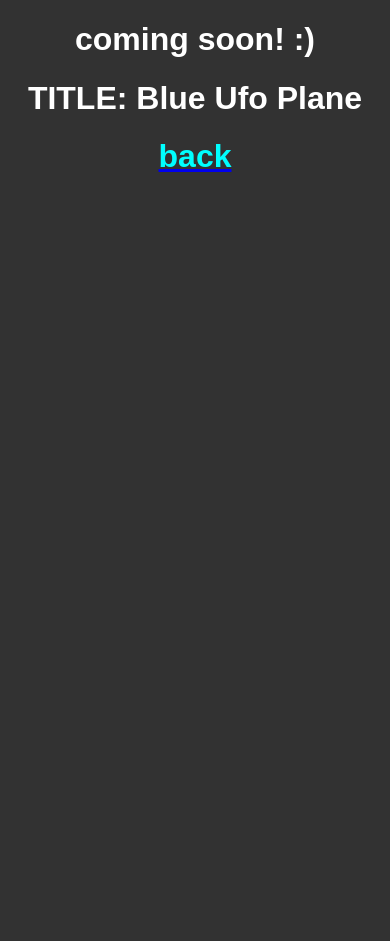
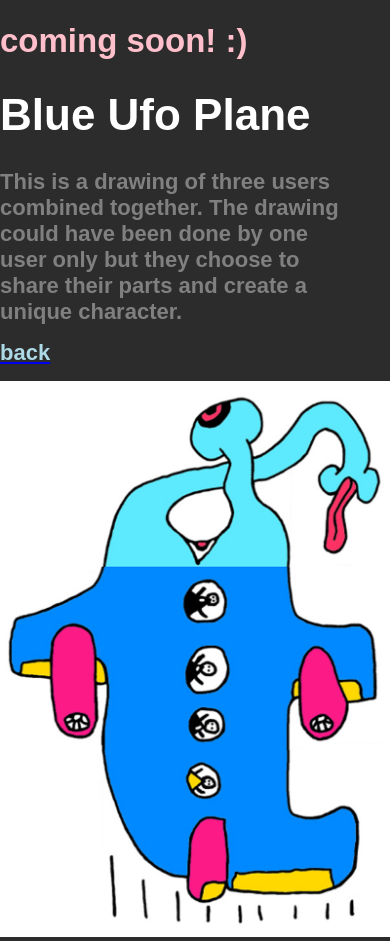
Before and after one commit to zoltanalmodo/kodflix, a React (Create React App) app: page /ID_blue_ufo_plane in a window 390 px wide. Before the commit the page ends 844 px from the top, so only its background shows below. Built offline with nearby package versions, Linux system fonts and the light colour scheme.

Commit message:
issue_16_first_commit

```diff
--- a/src/App.css
+++ b/src/App.css
@@ -1,13 +1,10 @@
 body {
-  background-color: rgb(50, 50, 50);
+  background-color: rgb(44, 44, 44);
+  text-align: center;
+  color: red;
 }
 
-h1 {
+/* h1 {
   color: white;
   text-align: center;
-}
-
-
-.App {
-  text-align: center;
-}
+} */
--- a/src/cover/Cover.css
+++ b/src/cover/Cover.css
@@ -12,9 +12,8 @@
     box-sizing: border-box;
     transition: bottom 0.5s ease;
     bottom: -100%;
-    position: absolute;
-    opacity: 0.85;
-    background-color: black;
+    position: absolute;;
+    background-color: rgba(0, 0, 0, 1);
     color: white;
     text-align: center;
     font-size: 12px;
--- a/src/details/Details.css
+++ b/src/details/Details.css
@@ -1,15 +1,66 @@
 
 .details {
     color: white;
+    margin: 10px 110px 0px 110px;
+    display: flex;
+    justify-content: space-between;
+}
+
+.details_left {
+    width: 45%;
+    text-align: left;
+}
+
+.details_message {
+    font-size: 33px;
+    color: pink;
+}
+
+.details_title {
+    font-size: 44px;
+    color: white;
+}
+
+.details_synopsis {
+    font-size: 22px;
+    color: grey;
 }
 
 .home_button{
     text-decoration: none;
-    color: cyan;
+    color: lightblue;
+    font-size: 22px;
 }
 
 .home_button:hover {
     text-decoration: none;
-    color: red;
+    color: orange;
     cursor: pointer;
-   }
+}
+
+.details_right {
+    width: 45%;
+}
+
+.details_image img {
+    max-width: 100%;
+}
+
+/* ................................................................................................... */
+/* --------------------------------------- MEDIA QUERIES START --------------------------------------- */
+/* ................................................................................................... */
+
+@media screen and (max-width: 640px) {
+
+    .details{
+        display: block;
+        margin: 10px 0px 0px 0px;
+    }
+    .details_left {
+        width: 90%;
+        text-align: left;
+    }
+    .details_right {
+        width: 100%;
+    }
+}
--- a/src/details/Details.js
+++ b/src/details/Details.js
@@ -8,21 +8,23 @@ export default class Details extends React.Component {
     constructor() {
         super();
         this.state = {
-            message: 'Hello, more details...',
+            message: 'Hi, more details...',
             drawing: {}
 
         }
     }
 
     componentDidMount() {
-        setTimeout(() => { this.changeMessage() }, 3000);
-        this.setState({
-            drawing: getGallery().find(item => this.props.match.params.handle === item.id)
-        });
+        setTimeout(() => {this.changeMessage() }, 3000);
+
+        let drawing = getGallery().find(item => this.props.match.params.handle === item.id);
+        this.setState({drawing});
+
+        // this.setState({
+        //     drawing: getGallery().find(item => this.props.match.params.handle === item.id)
+        // });
+
     };
-
-
-
 
     changeMessage() {
         this.setState({
@@ -32,29 +34,41 @@ export default class Details extends React.Component {
 
     render() {
 
+        if (this.state.drawing) {
+            return (
+                <div className='details' >
 
+                    <div class='details_left'>
 
-
-        if (this.state.drawing === undefined) {
-            return <Redirect to='/NotFound' />
-        }
-        else {
-
-            return (
-                <div className='Details' >
-                    <h1>
+                        <h1 class='details_message'>
                             {this.state.message}
                         </h1>
-                    <h1>
+                        <h1 class='details_title'>
                             {this.state.drawing.title}
+                        </h1>
+                        <h1 class='details_synopsis'>
+                                {this.state.drawing.synopsis}
                         </h1>
                         <Link to={'/'}>
                             <h1 className='home_button'>
                                 back
                             </h1>
                         </Link>
+
+                    </div>
+
+                    <div class='details_right'>
+                        <div class='details_image'>
+                            <img src={this.state.drawing.image} />
+                        </div>
+                    </div>
+
                 </div>
             )
         }
+        else {
+            return <Redirect to='/NotFound' />
+
         }
     }
+}
--- a/src/gallery/getGallery.js
+++ b/src/gallery/getGallery.js
@@ -11,39 +11,68 @@ export default function getGallery() {
         {
             id: 'ID_dinosaur_walkman_eye',
             image: dinosaur_walkman_eye,
-            title: 'TITLE: Dinosaur Walkman Eye',
-            text: 'dinosaur_walkman_eye: DESCRIPTION text',
+            title: 'Dinosaur Walkman Eye',
+            synopsis: `
+                This is a drawing of three users combined together.
+                The drawing could have been done by one user only
+                but they choose to share their parts and create a
+                unique character.
+            `,
         },
         {
             id: 'ID_blue_ufo_plane',
             image: blue_ufo_plane,
-            title: 'TITLE: Blue Ufo Plane',
-            text: 'blue_ufo_plane: DESCRIPTION text',
+            title: 'Blue Ufo Plane',
+            synopsis: `
+                This is a drawing of three users combined together.
+                The drawing could have been done by one user only
+                but they choose to share their parts and create a
+                unique character.
+            `,
         },
         {
             id: 'ID_elephant_king_jelly',
             image: elephant_king_jelly,
-            title: 'TITLE: Elephant King Jelly',
-            text: 'elephant_king_jelly: DESCRIPTION text',
+            title: 'Elephant King Jelly',
+            synopsis: `
+                This is a drawing of three users combined together.
+                The drawing could have been done by one user only
+                but they choose to share their parts and create a
+                unique character.
+            `,
         },
         {
             id: 'ID_green_alien_spaceship',
             image: green_alien_spaceship,
-            title: 'TITLE: Green Alien Spaceship',
-            text: 'green_alien_spaceship: DESCRIPTION text',
+            title: 'Green Alien Spaceship',
+            synopsis: `
+                This is a drawing of three users combined together.
+                The drawing could have been done by one user only
+                but they choose to share their parts and create a
+                unique character.
+            `,
         },
         {
             id: 'ID_outer_space_jelly',
             image: outer_space_jelly,
-            title: 'TITLE: Outer Space Jelly',
-            text: 'outer_space_jelly: DESCRIPTION text',
+            title: 'Outer Space Jelly',
+            synopsis: `
+                This is a drawing of three users combined together.
+                The drawing could have been done by one user only
+                but they choose to share their parts and create a
+                unique character.
+            `,
         },
         {
             id: 'ID_pink_elephant_plane',
             image: pink_elephant_plane,
-            title: 'TITLE: Pink Elephant Plane',
-            text: 'pink_elephant_plane: DESCRIPTION text',
+            title: 'Pink Elephant Plane',
+            synopsis: `
+                This is a drawing of three users combined together.
+                The drawing could have been done by one user only
+                but they choose to share their parts and create a
+                unique character.
+            `,
         },
     ];
-
 }
```
Also changed, not shown: src/App.js (+0 -9 lines). Lines whose indentation alone changed are shown as unchanged.
